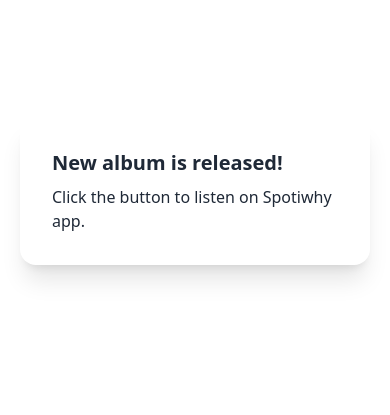
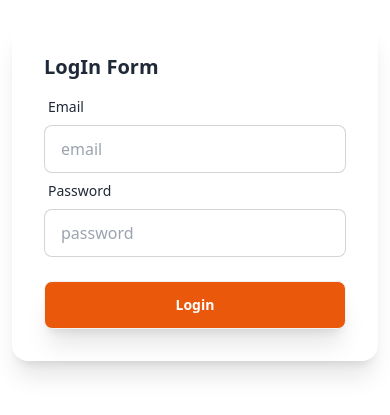
Before and after one commit to sohanwebdevctg/fast-foods-mern-stack-client-site-project-1-, a React (Vite) app: page /login in a window 390 px wide. Shown: the part 231-646 px from the top of the page. Built offline with nearby package versions, Linux system fonts and the light colour scheme.

Commit message:
responsive the login form

```diff
--- a/src/components/LogIn.jsx
+++ b/src/components/LogIn.jsx
@@ -1,23 +1,49 @@
-
+import login from "../../public/login/logIn.png";
 
 const LogIn = () => {
   return (
     <div className="">
       {/* Login section start */}
-      <div className="display flex flex-col md:flex-row justify-center items-center h-screen w-full">
+      <div className="display flex flex-col md:flex-row justify-center items-center h-screen w-full p-3 md:p-10">
         {/* content section start */}
-        <div className="w-full md:w-2/3 p-5">
+        <div className="w-full sm:w-3/5 md:w-5/6 lg:w-4/5">
           <div className="card lg:card-side shadow-xl">
-            <figure >
-              <img
-                src="https://daisyui.com/images/stock/photo-1494232410401-ad00d5433cfa.jpg"
-                alt="Album"
-                className="hidden md:block"
-              />
-            </figure>
-            <div className="card-body">
-              <h2 className="card-title">New album is released!</h2>
-              <p>Click the button to listen on Spotiwhy app.</p>
+            <div className="flex justify-between items-center rounded-3xl">
+              {/* image section start */}
+              <div className="md:w-1/2 hidden md:block">
+                <img src={login} alt="Album" className="w-full h-full rounded-3xl" />
+              </div>
+              {/* image section end */}
+              {/* form section start */}
+              <div className="w-full md:w-1/2 card-body">
+                <h1 className="text-xl sm:text-2xl xl:text-3xl font-bold">LogIn Form</h1>
+                <form >
+                  <div className="form-control">
+                    <label className="label">
+                      <span className="label-text">Email</span>
+                    </label>
+                    <input
+                      type="email"
+                      placeholder="email"
+                      className="input input-bordered"
+                    />
+                  </div>
+                  <div className="form-control">
+                    <label className="label">
+                      <span className="label-text">Password</span>
+                    </label>
+                    <input
+                      type="password"
+                      placeholder="password"
+                      className="input input-bordered"
+                    />
+                  </div>
+                  <div className="form-control mt-6">
+                    <button className="btn bg-orange-600 text-white hover:bg-black shadow-xl">Login</button>
+                  </div>
+                </form>
+              </div>
+              {/* form section end */}
             </div>
           </div>
         </div>
```
Also changed, not shown: public/login/logIn.png (added), public/signup/signup.png (added).
